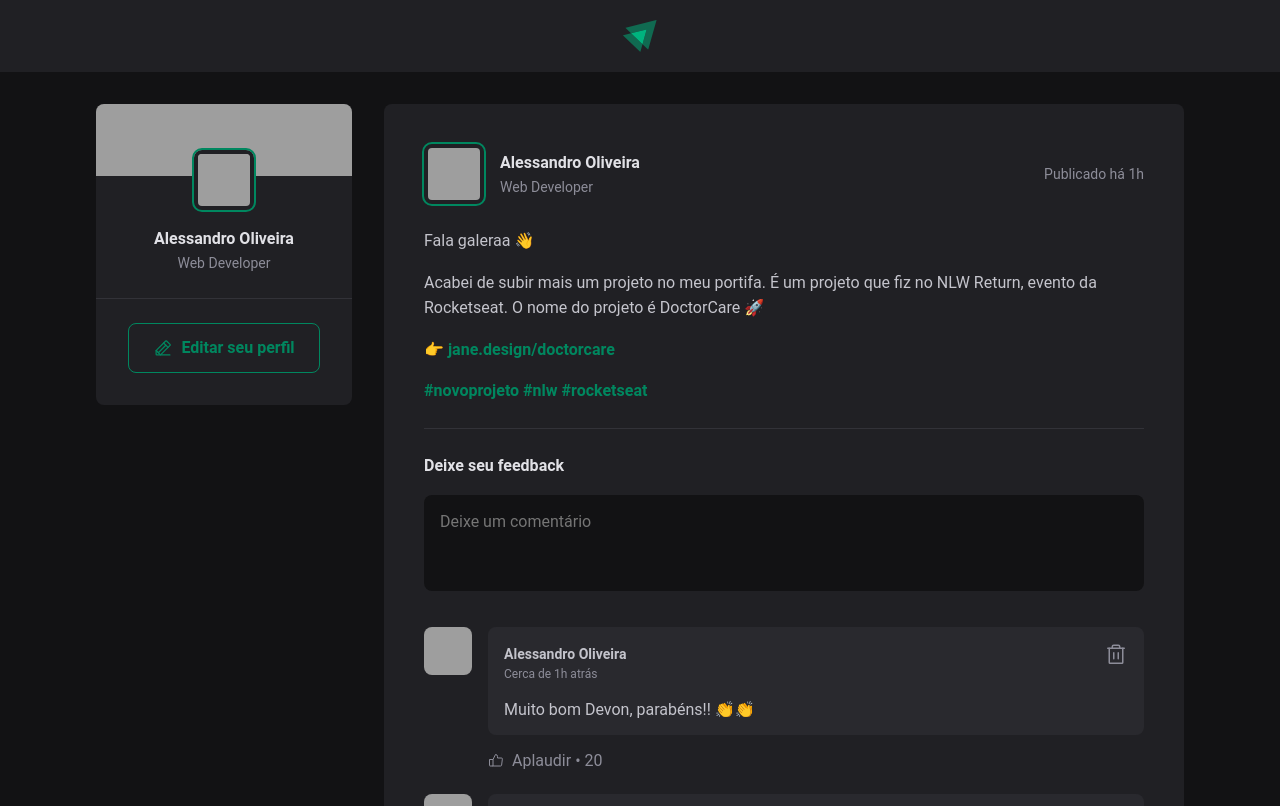
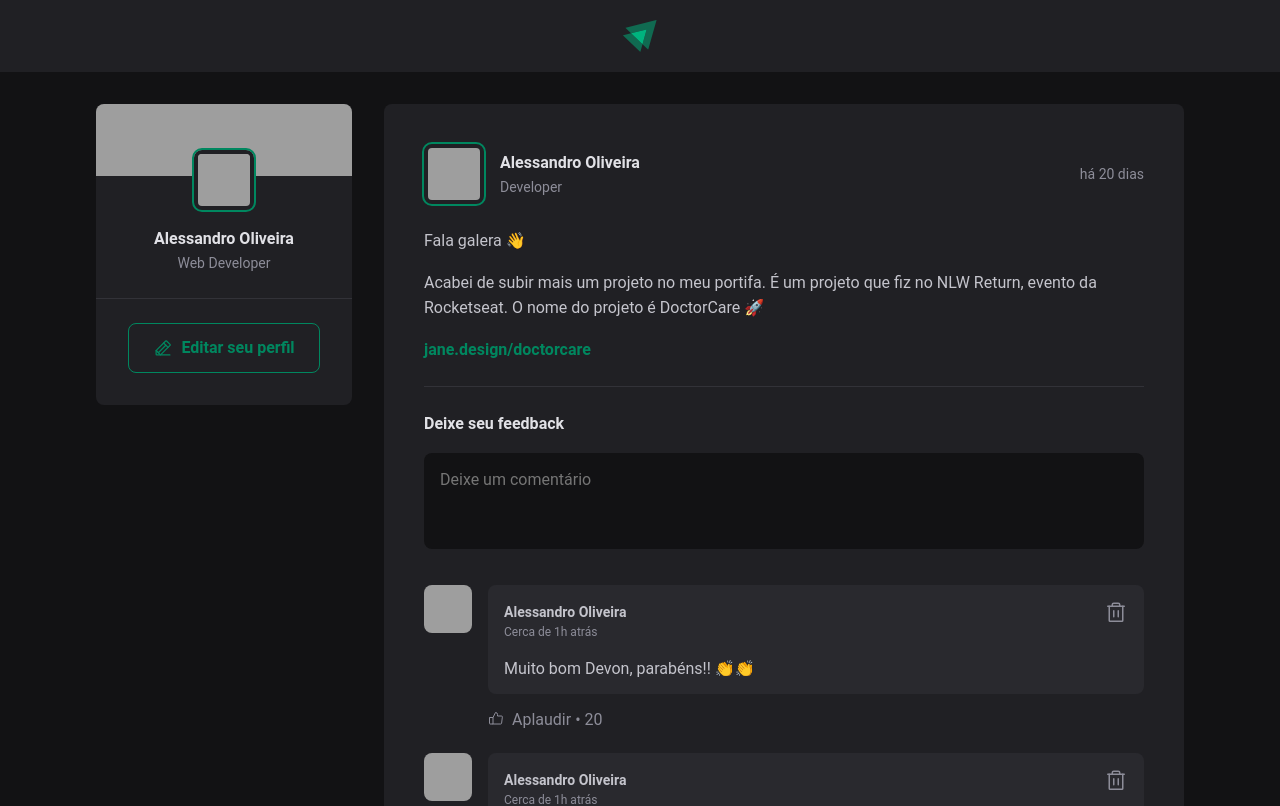
Before and after one commit to alessandroibes/ignite-reactjs-01-fundamentos-react, a React app: page / in a window 1280 px wide. Shown: the top 806 px of the page. Built offline with nearby package versions, Linux system fonts and the light colour scheme; grey boxes are pictures that could not be loaded; the HTML template or start-up script is replaced by a standard one.

Commit message:
Os motores do React: Propriedades do Post

```diff
--- a/package.json
+++ b/package.json
@@ -8,6 +8,7 @@
     "preview": "vite preview"
   },
   "dependencies": {
+    "date-fns": "^3.6.0",
     "phosphor-react": "^1.4.1",
     "react": "^18.0.0",
     "react-dom": "^18.0.0"
--- a/src/components/Post.jsx
+++ b/src/components/Post.jsx
@@ -1,38 +1,56 @@
+import { format, formatDistanceToNow } from 'date-fns';
+import ptBR from 'date-fns/locale/pt-BR';
+
 import { Avatar } from './Avatar';
 import { Comment } from './Comment';
 
 import styles from './Post.module.css';
 
-export function Post() {
+export function Post({ author, publishedAt, content }) {
+  const publishedDateFormatted = format(
+    publishedAt,
+    "d 'de' LLLL 'às' HH:mm'h'",
+    {
+      locale: ptBR,
+    }
+  );
+
+  const publishedDateRelativeToNow = formatDistanceToNow(publishedAt, {
+    locale: ptBR,
+    addSuffix: true,
+  });
+
   return (
     <article className={styles.post}>
       <header>
         <div className={styles.author}>
-          <Avatar src="https://github.com/alessandroibes.png" />
+          <Avatar src={author.avatarUrl} />
           <div className={styles.authorInfo}>
-            <strong>Alessandro Oliveira</strong>
-            <span>Web Developer</span>
+            <strong>{author.name}</strong>
+            <span>{author.role}</span>
           </div>
         </div>
 
-        <time title="24 de Maio às 15:16h" dateTime="2024-05-24 15:16:00">
-          Publicado há 1h
+        <time
+          title={publishedDateFormatted}
+          dateTime={publishedAt.toISOString()}
+        >
+          {publishedDateRelativeToNow}
         </time>
       </header>
 
       <div className={styles.content}>
-        <p>Fala galeraa 👋</p>
-        <p>
-          Acabei de subir mais um projeto no meu portifa. É um projeto que fiz
-          no NLW Return, evento da Rocketseat. O nome do projeto é DoctorCare 🚀
-        </p>
-        <p>
-          <a href="">👉 jane.design/doctorcare</a>
-        </p>
-        <p>
-          <a href="">#novoprojeto</a> <a href="">#nlw</a>{' '}
-          <a href="">#rocketseat</a>
-        </p>
+        {content.map(line => {
+          if (line.type === 'paragraph') {
+            return <p>{line.content}</p>;
+          } else if (line.type === 'link') {
+            return (
+              <p>
+                <a href="#">{line.content}</a>
+              </p>
+            );
+          }
+        })}
       </div>
 
       <form className={styles.commentForm}>
```
Also changed, not shown: 1 other file (tests, documents, lock files or other folders).
